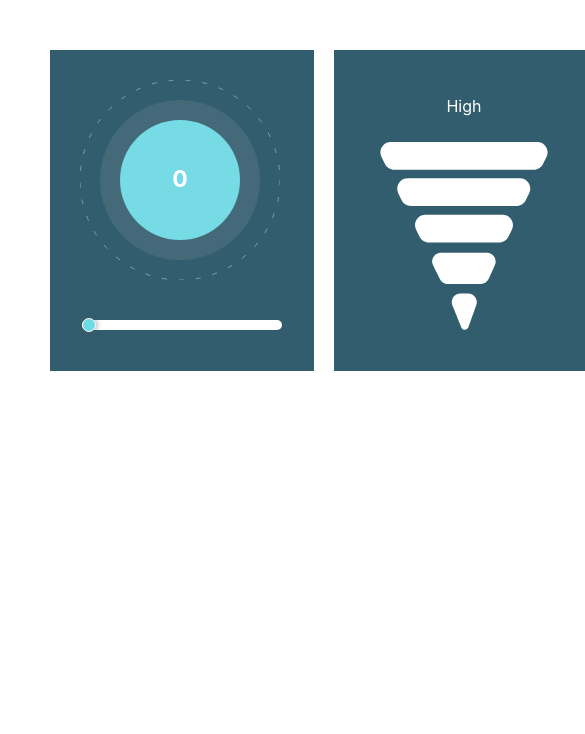
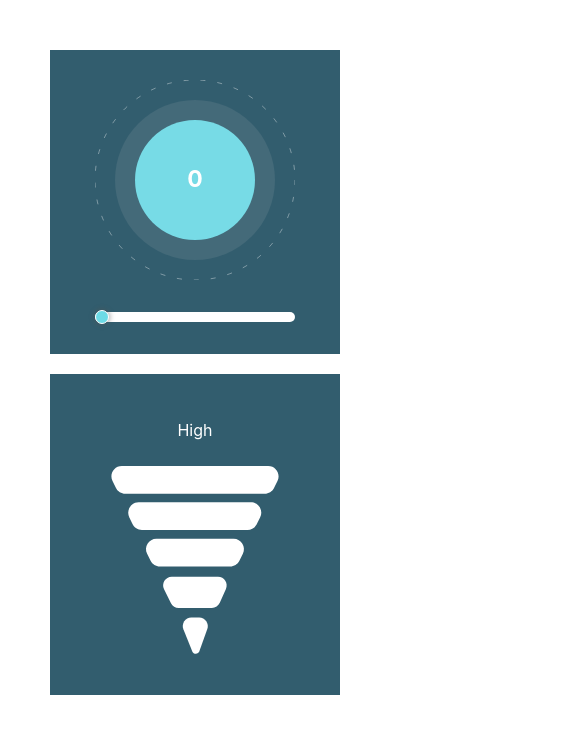
Before and after one commit to Ciddarth-raaj/intellect-project, a React (Create React App) app: page / in a window 390 px wide. Shown: the top 734 px of the page, 585 px wide, since content can reach past the window. Built offline with nearby package versions, Linux system fonts and the light colour scheme.

Commit message:
makes the widgets responsive

```diff
--- a/src/App.js
+++ b/src/App.js
@@ -1,13 +1,11 @@
 import styles from './App.module.css';
 
-import LinearSlider from './components/linearSlider/linearSlider';
-import CircularProgress from './components/circularProgress/circularProgress';
 import Widget1 from './components/widget1/widget1';
 import Widget2 from './components/widget2/widget2';
 
 function App() {
   return (
-    <div style={{ display: "flex", gap: "20px" }}>
+    <div className={styles.mainWrapper}>
       <div className={styles.widgetContainer}>
         <Widget1 />
       </div>
--- a/src/App.module.css
+++ b/src/App.module.css
@@ -2,3 +2,21 @@
     background-color: #325d6e;
     padding: 30px;
 }
+
+.mainWrapper {
+    display: flex;
+    gap: 20px;
+    flex-wrap: wrap;
+}
+
+.mainWrapper div {
+    display: flex;
+    flex-direction: column;
+    align-items: center;
+}
+
+@media only screen and (max-width: 768px) {
+    .mainWrapper div {
+        width: 100%;
+    }
+}
```
